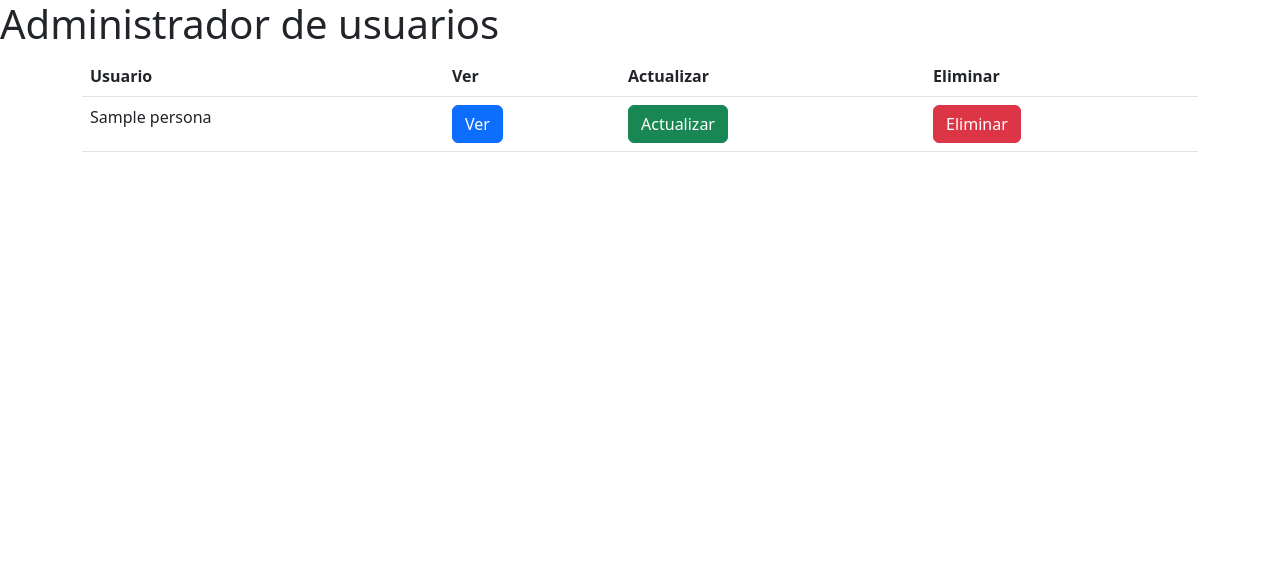
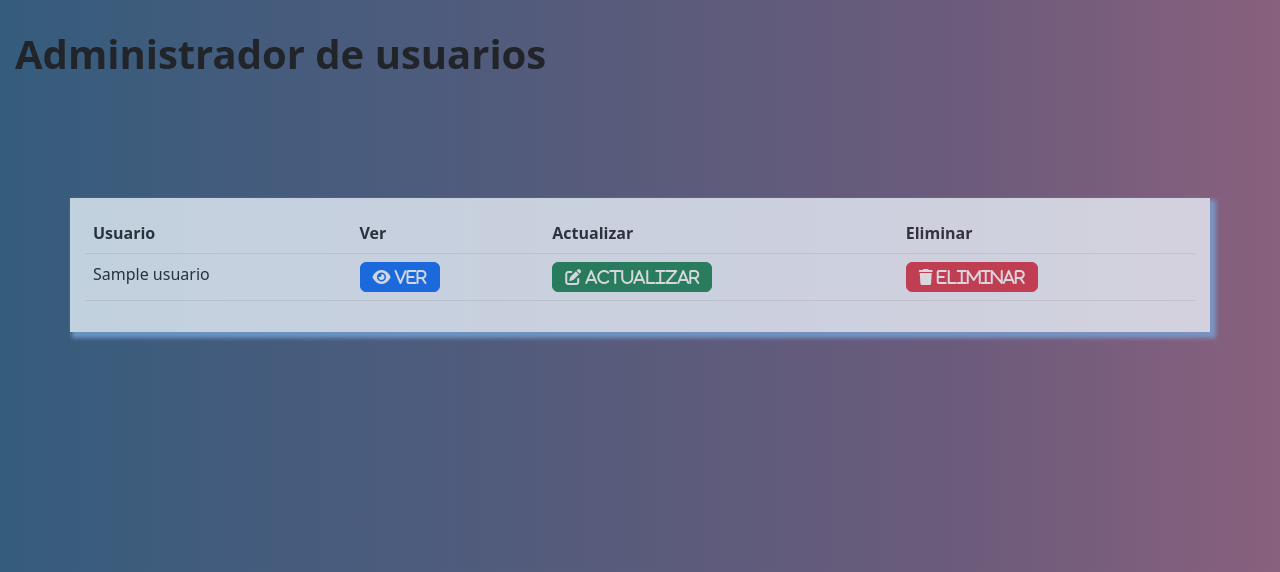
Before and after one commit to SebastianAnaya/CRUD-MVC-Django, a Django app: template usuarios/templates/usuarios/index.html in a window 1280 px wide. Shown: the top 572 px of the page. Run offline with Django 4.2, Linux system fonts and the light colour scheme; tables that the repository leaves empty hold one stand-in row (values such as "Sample post"); the template is opened without the code that fills it: values that come from a table or form of the project are taken from there, most other values are stand-ins (such as "Sample title", 1, 10 or a date in 2020); some libraries are stand-ins or nearby versions.

Commit message:
aplicacion de estilo

```diff
--- /dev/null
+++ b/usuarios/static/style.css
@@ -0,0 +1,17 @@
+body{
+    background-image: url('f1.jpg');
+}
+
+.container{
+    background-color: aliceblue;
+    margin-top: 120px;
+    padding: 15px;
+    opacity: 0.75;
+    box-shadow: 4px 4px 4px 2px rgb(120, 165, 216);
+}
+
+h1{
+    margin-top: 30px;
+    margin-left: 15px;
+    font-weight: bold;
+}
--- a/usuarios/templates/usuarios/index.html
+++ b/usuarios/templates/usuarios/index.html
@@ -1,3 +1,4 @@
+{% load static %}
 <!DOCTYPE html>
 <html lang="en">
 <head>
@@ -6,7 +7,9 @@
     <meta name="viewport" content="width=device-width, initial-scale=1.0">
     <title>CRUD usuarios</title>
     <link href="https://cdn.jsdelivr.net/npm/bootstrap@5.2.0/dist/css/bootstrap.min.css" rel="stylesheet" integrity="sha384-gH2yIJqKdNHPEq0n4Mqa/HGKIhSkIHeL5AyhkYV8i59U5AR6csBvApHHNl/vI1Bx" crossorigin="anonymous">
-    <link rel="stylesheet" href="style.css">
+    <link rel="stylesheet" href="{% static 'style.css'%}">
+    <script src="https://kit.fontawesome.com/c7149aa950.js" crossorigin="anonymous"></script>
+
 </head>
 <body>
     <h1>Administrador de usuarios</h1>
@@ -25,15 +28,16 @@
                 <th>
                     Eliminar
                 </th>
+
             </thead>
             <tbody>
             {% if usuarios%}
                 {% for usuario in usuarios %}
                 <tr>
-                    <td>{{persona.nombres}}</td>
-                    <td><button type="button" class="btn btn-primary">Ver</button> </td>
-                    <td><button type="button" class="btn btn-success">Actualizar</button></td>
-                    <td><button type="button" class="btn btn-danger">Eliminar</button></td>
+                    <td>{{usuario.nombres}}</td>
+                    <td><a href="#" class="btn btn-primary fa-solid fa-eye"> Ver </a></td>
+                    <td><a href="#" class="btn btn-success fa-sharp fa-solid fa-pen-to-square"> Actualizar </a></td>
+                    <td> <a href="#" class="btn btn-danger fa-solid fa-trash"> Eliminar </a></td>
                 </tr>
                 {% endfor %}
             {% endif %}
--- a/usuarios/views.py
+++ b/usuarios/views.py
@@ -7,7 +7,7 @@ from django.shortcuts import render
 from django.http import HttpResponse
 from django.template import loader
 
-from mvcCRUD.usuarios.models import persona
+from .models import persona
 
 # Create your views here.
 def index(request):
```
Also changed, not shown: usuarios/static/f1.jpg (added).
